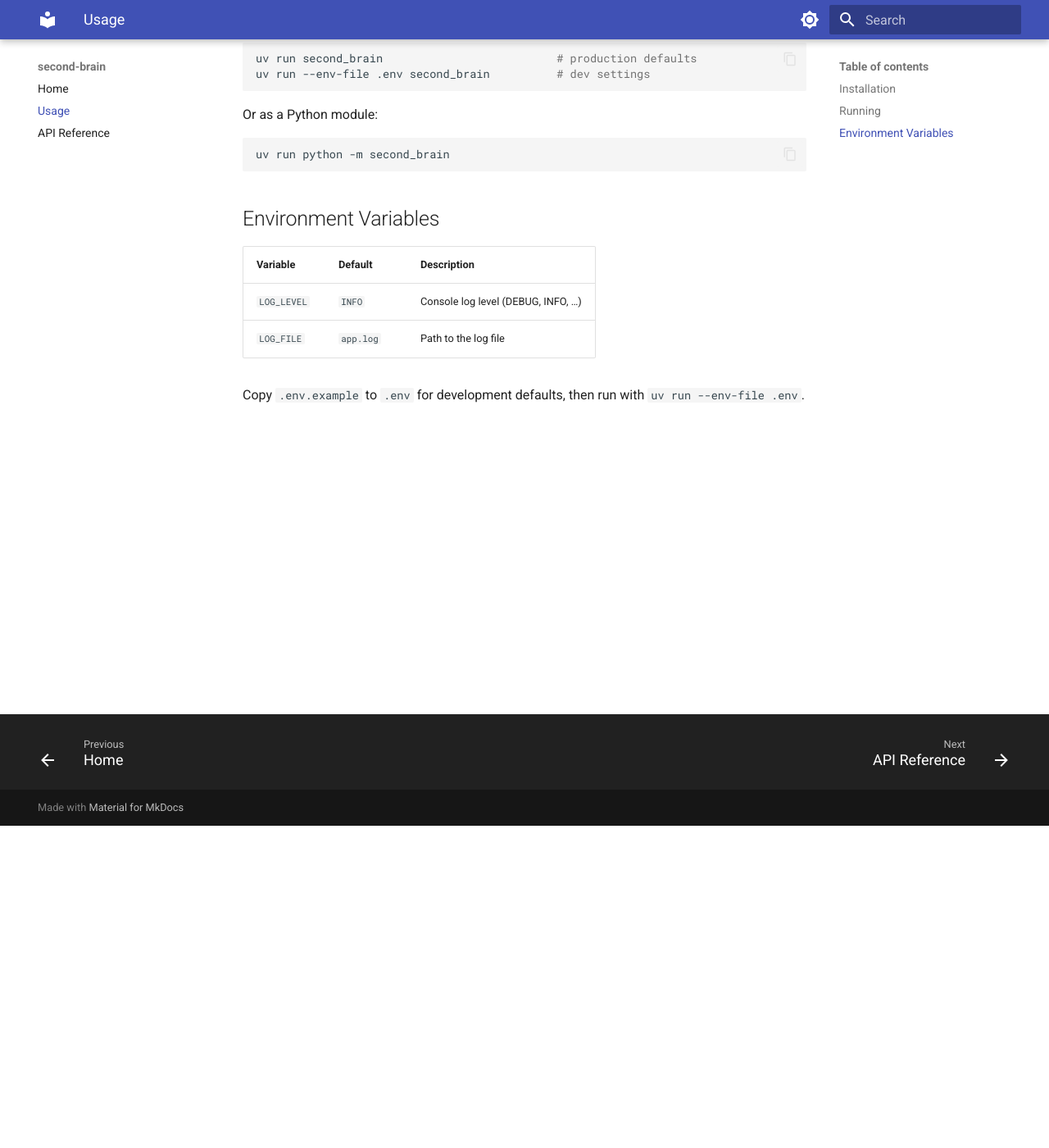
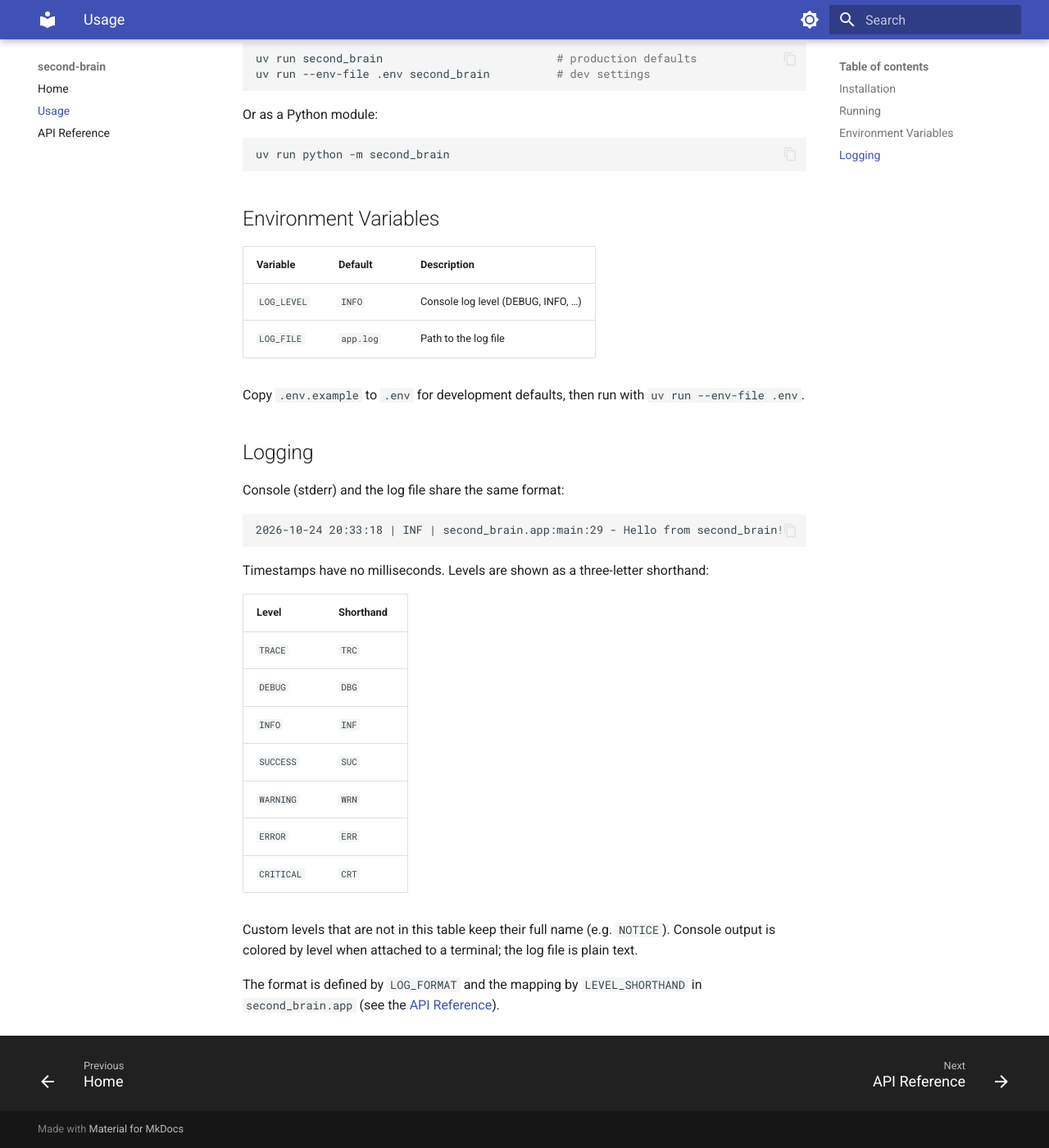
Before and after one commit to kitmonisit/sb-oct, an MkDocs documentation site: the page built from docs/usage.md, in a window 1280 px wide and 1400 px high, scrolled down 393 px. Shown: the whole window at 82% size. Built offline with MkDocs 1.6.1 and Material for MkDocs 9.7.7, drawn with Linux system fonts in a browser that asks for light colours.

Commit message:
Tidy log format: drop milliseconds, use 3-letter level names
Console and file handlers now share LOG_FORMAT, which omits milliseconds
and shows a three-letter level shorthand (TRC/DBG/INF/SUC/WRN/ERR/CRT)
injected via a loguru patcher into record["extra"]. Custom levels fall
back to their full name. Docs and README describe the new format.

Closes #1

Co-Authored-By: Claude Opus 5.5 <noreply@anthropic.com>

````diff
--- a/docs/usage.md
+++ b/docs/usage.md
@@ -31,3 +31,29 @@ uv run python -m second_brain
 | `LOG_FILE`  | `app.log`  | Path to the log file                 |
 
 Copy `.env.example` to `.env` for development defaults, then run with `uv run --env-file .env`.
+
+## Logging
+
+Console (stderr) and the log file share the same format:
+
+```text
+2026-10-24 20:33:18 | INF | second_brain.app:main:29 - Hello from second_brain!
+```
+
+Timestamps have no milliseconds. Levels are shown as a three-letter shorthand:
+
+| Level      | Shorthand |
+|------------|-----------|
+| `TRACE`    | `TRC`     |
+| `DEBUG`    | `DBG`     |
+| `INFO`     | `INF`     |
+| `SUCCESS`  | `SUC`     |
+| `WARNING`  | `WRN`     |
+| `ERROR`    | `ERR`     |
+| `CRITICAL` | `CRT`     |
+
+Custom levels that are not in this table keep their full name (e.g. `NOTICE`).
+Console output is colored by level when attached to a terminal; the log file is plain text.
+
+The format is defined by `LOG_FORMAT` and the mapping by `LEVEL_SHORTHAND` in
+`second_brain.app` (see the [API Reference](api.md)).
````
Also changed, not shown: README.md (+22 -0 lines), 2 other files.
